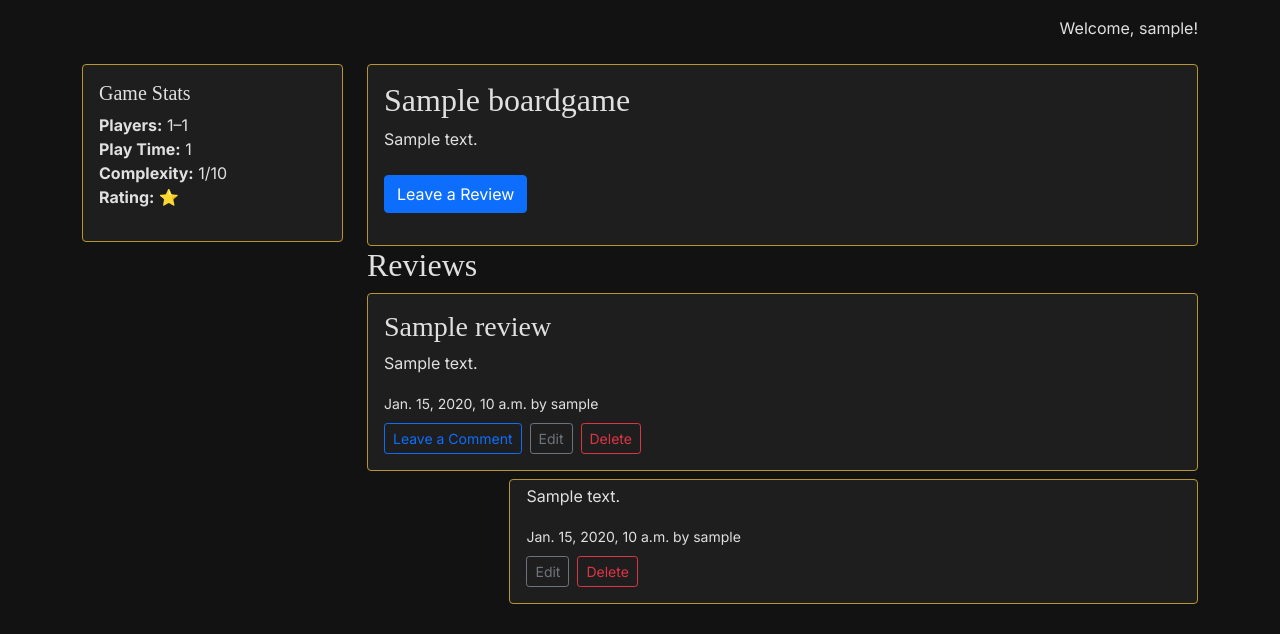
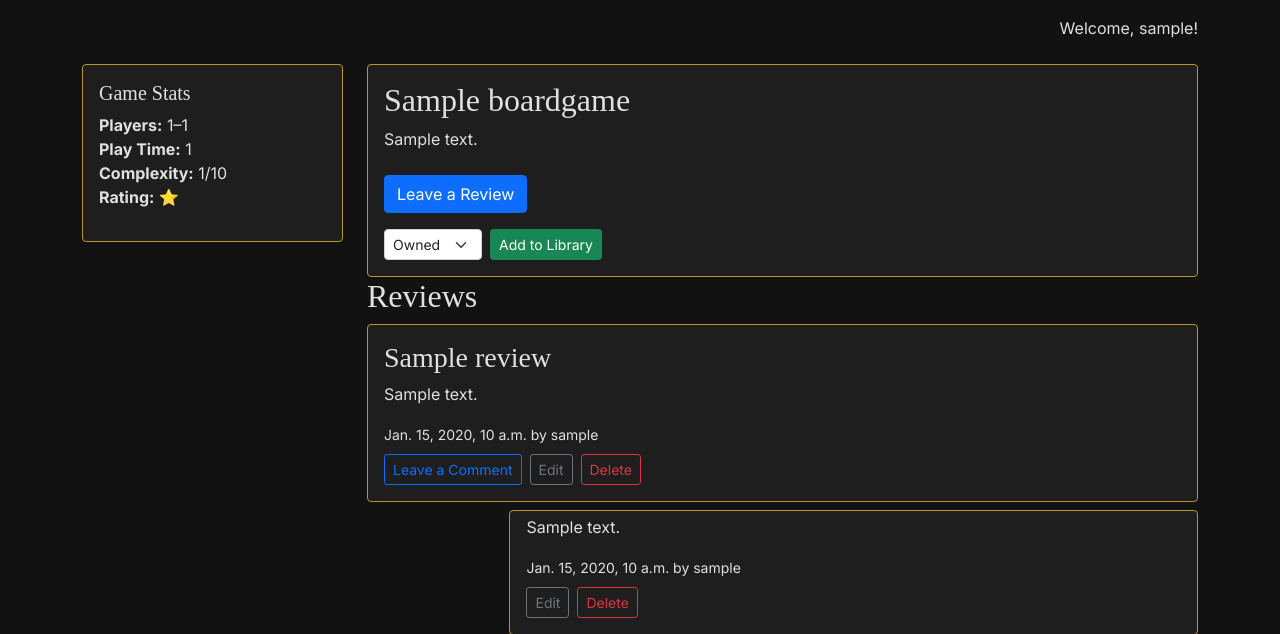
Before and after one commit to Gruheem/milestone-project-3, a Django app: a page that uses game_list/templates/game_list/game_detail.html in a window 1280 px wide. Shown: the part 56-690 px from the top of the page. Run offline with Django 5.2, Linux system fonts and the light colour scheme; a user stored in the database is signed in; tables that the repository leaves empty hold one stand-in row (values such as "Sample post"); some libraries are stand-ins or nearby versions; some web fonts are replaced.

Commit message:
Add Add to library Form buttton

```diff
--- a/game_list/templates/game_list/game_detail.html
+++ b/game_list/templates/game_list/game_detail.html
@@ -10,7 +10,8 @@
             <h5>Game Stats</h5>
             <ul class="list-unstyled">
               <li>
-                <strong>Players:</strong> {{boardgame.min_players}}–{{boardgame.max_players }}
+                <strong>Players:</strong>
+                {{boardgame.min_players}}–{{boardgame.max_players }}
               </li>
               <li><strong>Play Time:</strong> {{ boardgame.play_time }}</li>
               <li>
@@ -37,10 +38,25 @@
           <button class="btn btn-primary mb-3" onclick="toggleReviewForm()">
             Leave a Review
           </button>
+          <form method="post" action="{% url 'add_to_library' boardgame.id %}">
+            {% csrf_token %}
+            <div class="d-flex gap-2 align-items-center">
+              <select name="status" class="form-select form-select-sm w-auto">
+                <option value="owned">Owned</option>
+                <option value="wishlist">Wishlist</option>
+              </select>
+              <button type="submit" class="btn btn-sm btn-success">
+                Add to Library
+              </button>
+            </div>
+          </form>
           {% else %}
           <a href="{% url 'account_login' %}" class="btn btn-primary mb-3"
             >Leave a Review</a
           >
+          <a href="{% url 'account_login' %}" class="btn btn-sm btn-success">
+            Add to Library
+          </a>
           {% endif %}
         </div>
       </div>
@@ -300,8 +316,6 @@
         </div>
       </div>
     </div>
-
-
   </div>
 </div>
- {% endblock %}
+{% endblock %}
--- a/library_sessions/urls.py
+++ b/library_sessions/urls.py
@@ -3,6 +3,6 @@ from . import views
 
 urlpatterns = [
     path('library/', views.library_page, name='library_page'),
-#     path('library/add/<int:boardgame_id>/', views.add_to_library, name='add_to_library'),
+    path('library/add/<int:boardgame_id>/', views.add_to_library, name='add_to_library'),
     path('library/remove/<int:entry_id>/', views.remove_from_library, name='remove_from_library'),
 ]
```
Also changed, not shown: library_sessions/models.py (+9 -0 lines), library_sessions/views.py (+17 -0 lines).
